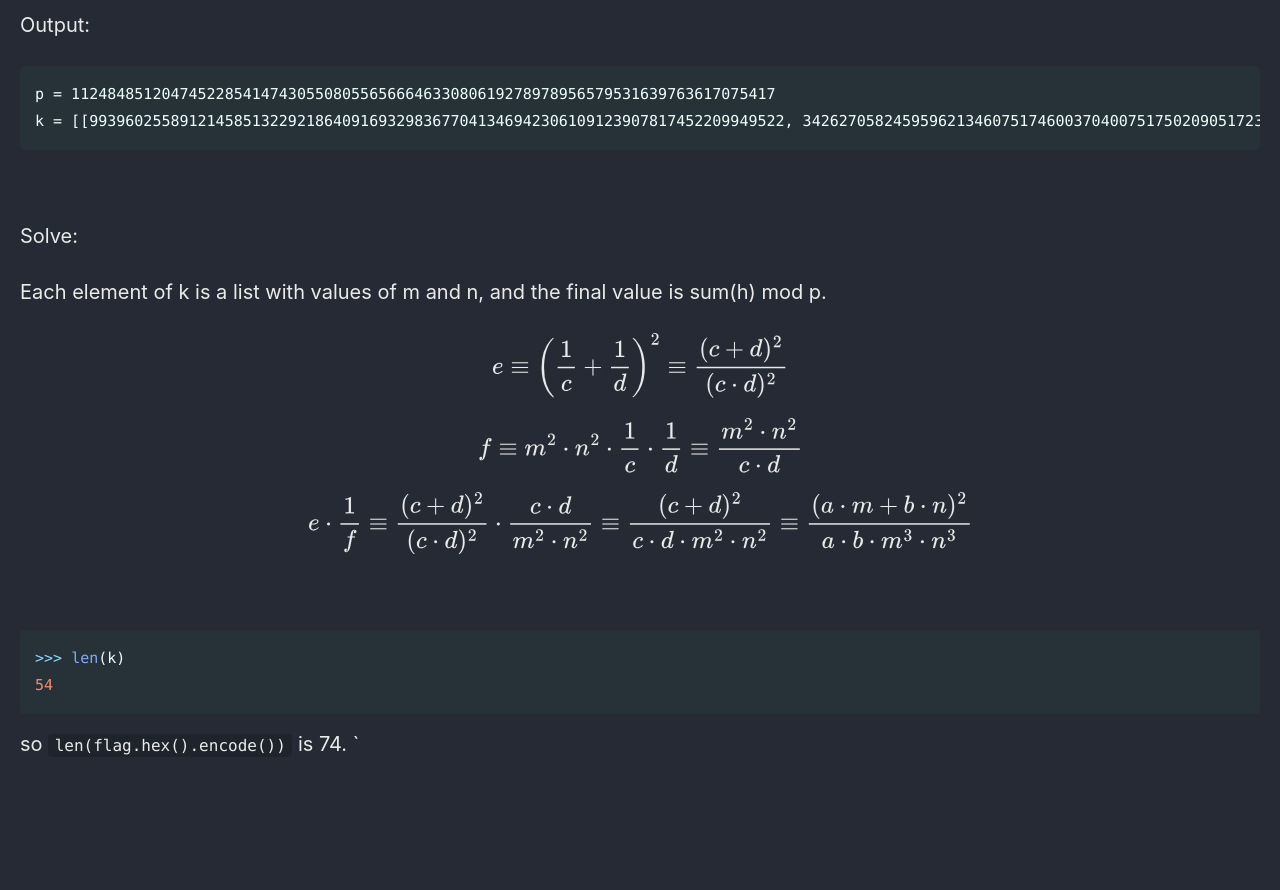
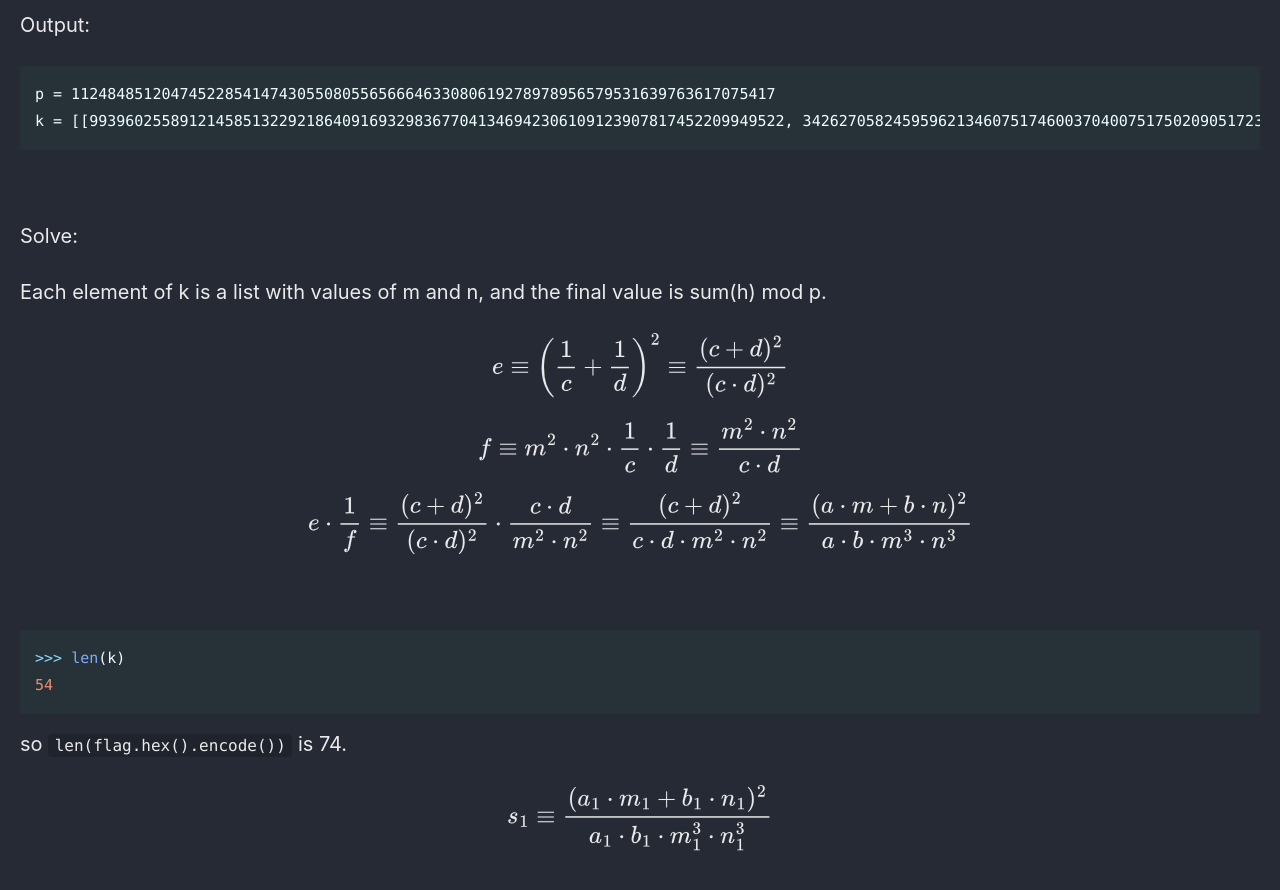
Before and after one commit to Connor-McCartney/Connor-McCartney.github.io, a Jekyll site: the page built from _pages/cryptography/other/syntelestis-Pearl-CTF-2024.md, in a window 1280 px wide and 900 px high, scrolled down 919 px. Shown: the top 890 px of the window. Built offline with Jekyll 4.4.1, drawn with Linux system fonts in a browser that asks for light colours; cached includes are drawn as plain includes; before the commit the page ends 1734 px from its top, so only the background shows below that.

Commit message:
Update syntelestis-Pearl-CTF-2024.md

````diff
--- a/_pages/cryptography/other/syntelestis-Pearl-CTF-2024.md
+++ b/_pages/cryptography/other/syntelestis-Pearl-CTF-2024.md
@@ -63,4 +63,6 @@ $$e \cdot \frac{1}{f} \equiv \frac{(c+d)^2}{(c \cdot d)^2} \cdot \frac{c \cdot d
 ```
 
 so `len(flag.hex().encode())` is 74.
-`
+
+
+$$s_1 \equiv \frac{(a_1 \cdot m_1 + b_1 \cdot n_1)^2}{a_1 \cdot b_1 \cdot m_1^3 \cdot n_1^3}$$
````
